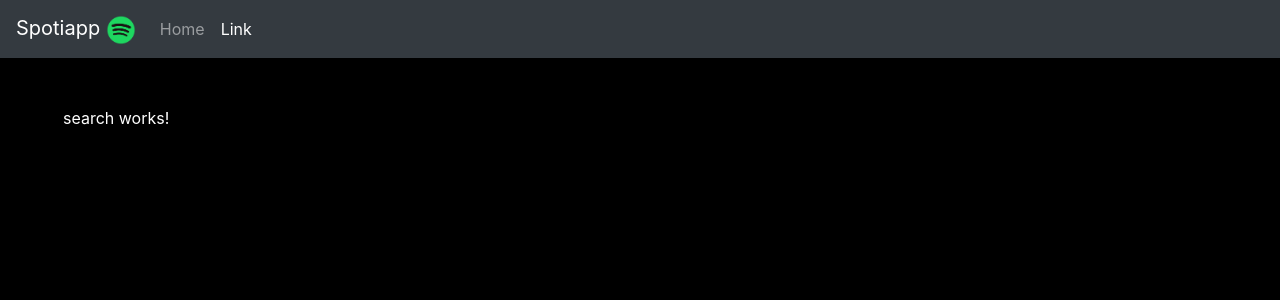
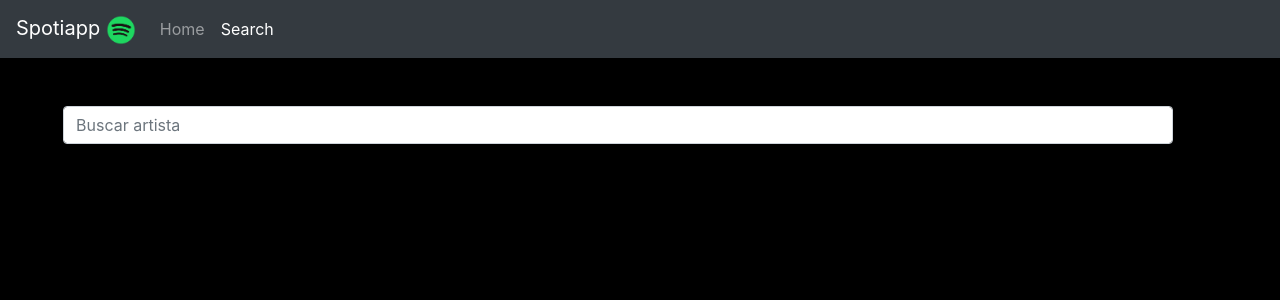
Before and after one commit to aban22/angular-aplicacion-04-spotiapp, an Angular app in the folder spotiapp/: page /#/search in a window 1280 px wide. Shown: the top 300 px of the page. Built offline with nearby package versions, Linux system fonts and the light colour scheme.

Commit message:
Clase 95

```diff
--- a/spotiapp/src/app/components/search/search.component.html
+++ b/spotiapp/src/app/components/search/search.component.html
@@ -1,3 +1,16 @@
-<p>
-  search works!
-</p>
+<div class="row">
+    <div class="col">
+        <input #termino type="text" (keyup)="buscar(termino.value)" class="form-control" placeholder="Buscar artista">
+    </div>
+</div>
+<div class="card-columns m-5">
+  <div class="card" *ngFor="let artista of artistas">
+    <img [src]="artista.images[0].url" class="card-img-top" alt="...">
+    <div class="card-body">
+      <h5 class="card-title">{{artista.name}}</h5>
+      <!-- <p class="card-text"> -->
+          <!-- <span class="badge badge-pill badge-primary" *ngFor="let artista of cancion.artists">{{artista.name}}</span> -->
+      <!-- </p> -->
+    </div>
+  </div>
+</div>
--- a/spotiapp/src/app/components/search/search.component.ts
+++ b/spotiapp/src/app/components/search/search.component.ts
@@ -1,15 +1,26 @@
 import { Component, OnInit } from '@angular/core';
+import { SpotifyService } from '../../services/spotify.service';
+
 
 @Component({
   selector: 'app-search',
   templateUrl: './search.component.html',
   styles: []
 })
-export class SearchComponent implements OnInit {
+export class SearchComponent {
 
-  constructor() { }
+    artistas: any[] = [];
 
-  ngOnInit() {
-  }
+    constructor(private spotifyService: SpotifyService) { }
+
+    buscar(termino: string) {
+        console.log(termino);
+        this.spotifyService.getArtista(termino).subscribe(
+            (response: any) => {
+                console.log(response.artists.items);
+                this.artistas = response.artists.items;
+            }
+        );
+     }
 
 }
--- a/spotiapp/src/app/components/shared/navbar/navbar.component.html
+++ b/spotiapp/src/app/components/shared/navbar/navbar.component.html
@@ -15,7 +15,7 @@
         <a class="nav-link" [routerLink]="['/home']">Home</a>
       </li>
       <li class="nav-item" routerLinkActive="active">
-        <a class="nav-link" [routerLink]="['/search']">Link</a>
+        <a class="nav-link" [routerLink]="['/search']">Search</a>
       </li>
     </ul>
   </div>
--- a/spotiapp/src/app/services/spotify.service.ts
+++ b/spotiapp/src/app/services/spotify.service.ts
@@ -12,11 +12,18 @@
 
 
     getNewReleases() {
-
         const headers = new HttpHeaders({
             Authorization: 'Bearer BQAWA1cBlfNcH2tz3SS5IvitiAdvz-foTgI81O1lrh0TP6Dv_UjnMj-QOSsdfrQYtziACzvUyLb6JjTLaSo'
         });
 
         return this.http.get('https://api.spotify.com/v1/browse/new-releases', {headers});
     }
+
+    getArtista(termino: string) {
+        const headers = new HttpHeaders({
+            Authorization: 'Bearer BQAWA1cBlfNcH2tz3SS5IvitiAdvz-foTgI81O1lrh0TP6Dv_UjnMj-QOSsdfrQYtziACzvUyLb6JjTLaSo'
+        });
+
+        return this.http.get(`https://api.spotify.com/v1/search?q=${termino}=&type=artist&limit=15`, {headers});
+    }
 }
```
